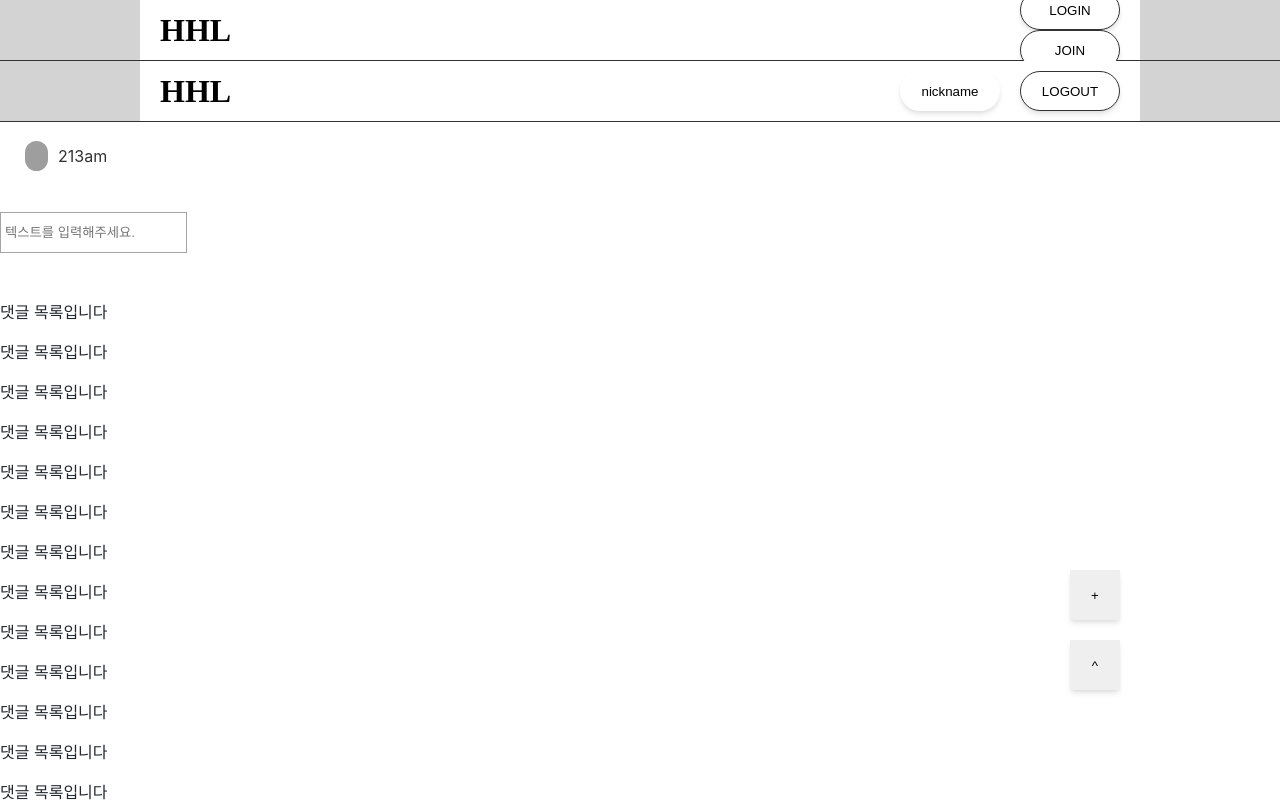
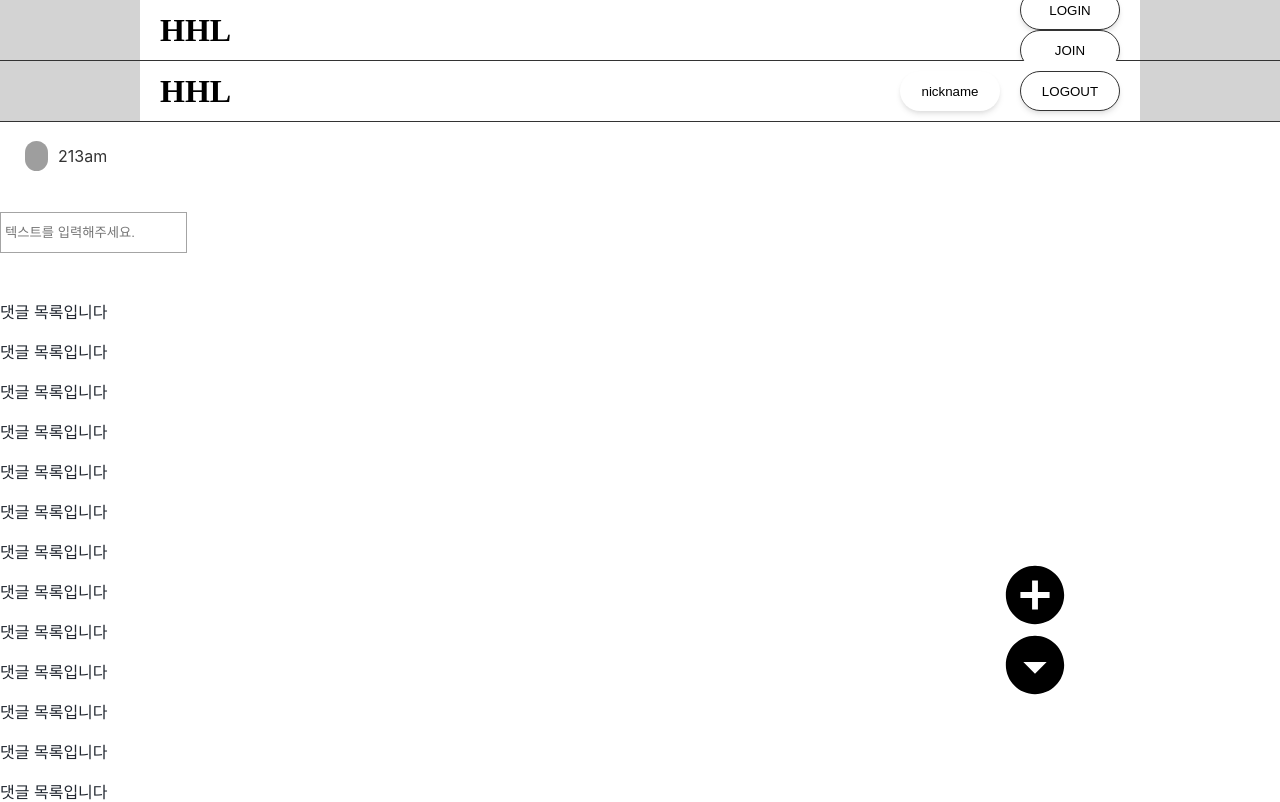
Before and after one commit to undriedspring/mini_hanghaelog, a React (Create React App) app: page /api/posts/1/comments in a window 1280 px wide. Shown: the top 802 px of the page. Built offline with nearby package versions, Linux system fonts and the light colour scheme; grey boxes are pictures that could not be loaded.

Commit message:
quickmenu

```diff
--- /dev/null
+++ b/src/components/QuickMenu.css
@@ -0,0 +1,2 @@
+.TopToButton {
+}
--- a/src/components/QuickMenu.js
+++ b/src/components/QuickMenu.js
@@ -1,13 +1,15 @@
 import React from 'react'
 import styled from 'styled-components'
 import { Grid, Button, Image, Input, Text } from '../elements'
+import AddCircleIcon from '@mui/icons-material/AddCircle'
+import ArrowDropDownCircleSharpIcon from '@mui/icons-material/ArrowDropDownCircleSharp'
 
 const QuickMenu = () => {
   return (
     <React.Fragment>
-      <Grid is_grid position="fixed" left="1050px" bottom="100px">
-        <Button text="+" width="50px" height="50px" border="none" padding="15px" margin="10px 20px" cursor="pointer"></Button>
-        <Button text="^" width="50px" height="50px" border="none" padding="15px" margin="10px 20px" cursor="pointer"></Button>
+      <Grid is_grid position="fixed" left="1000px" bottom="100px">
+        <AddCircleIcon class="AddButton" width="70px" cursor="pointer"></AddCircleIcon>
+        <ArrowDropDownCircleSharpIcon class="TopToButton" width="70px" cursor="pointer" transform="scaleY(-1)"></ArrowDropDownCircleSharpIcon>
       </Grid>
     </React.Fragment>
   )
```
